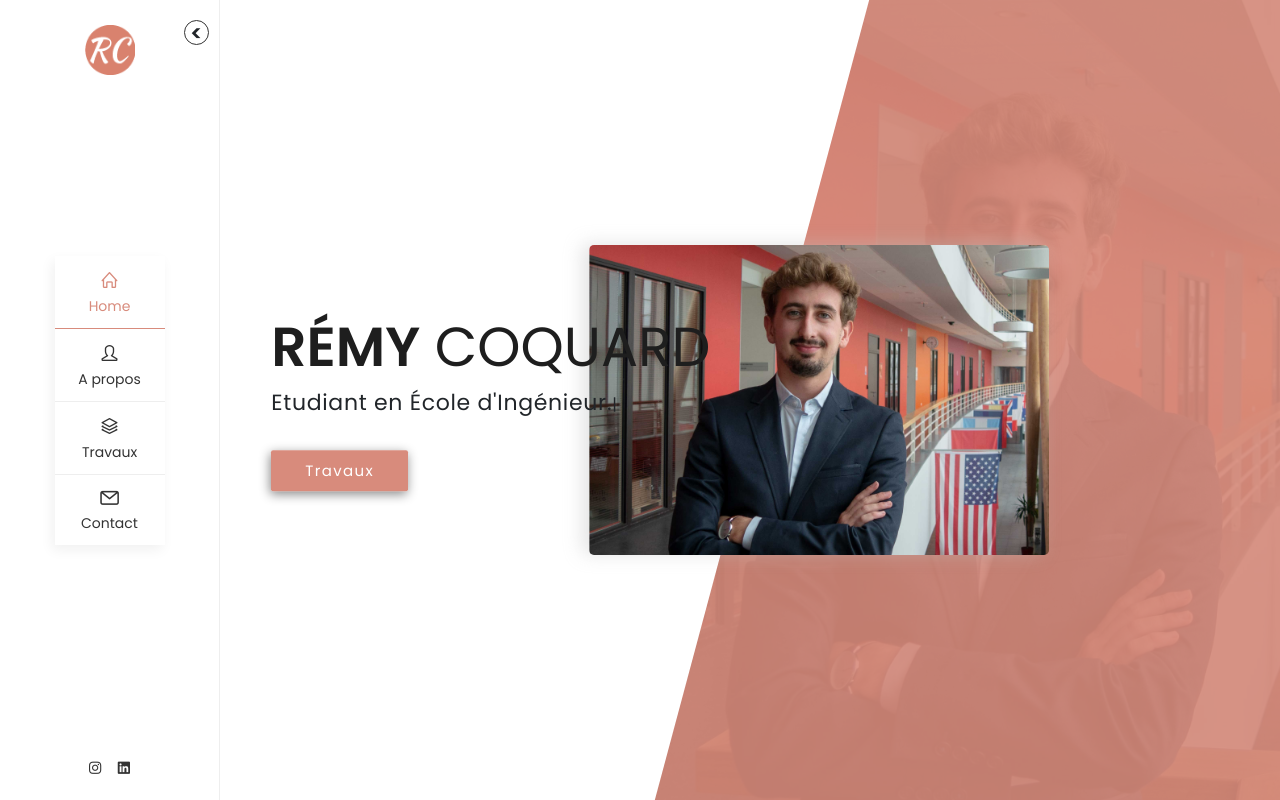
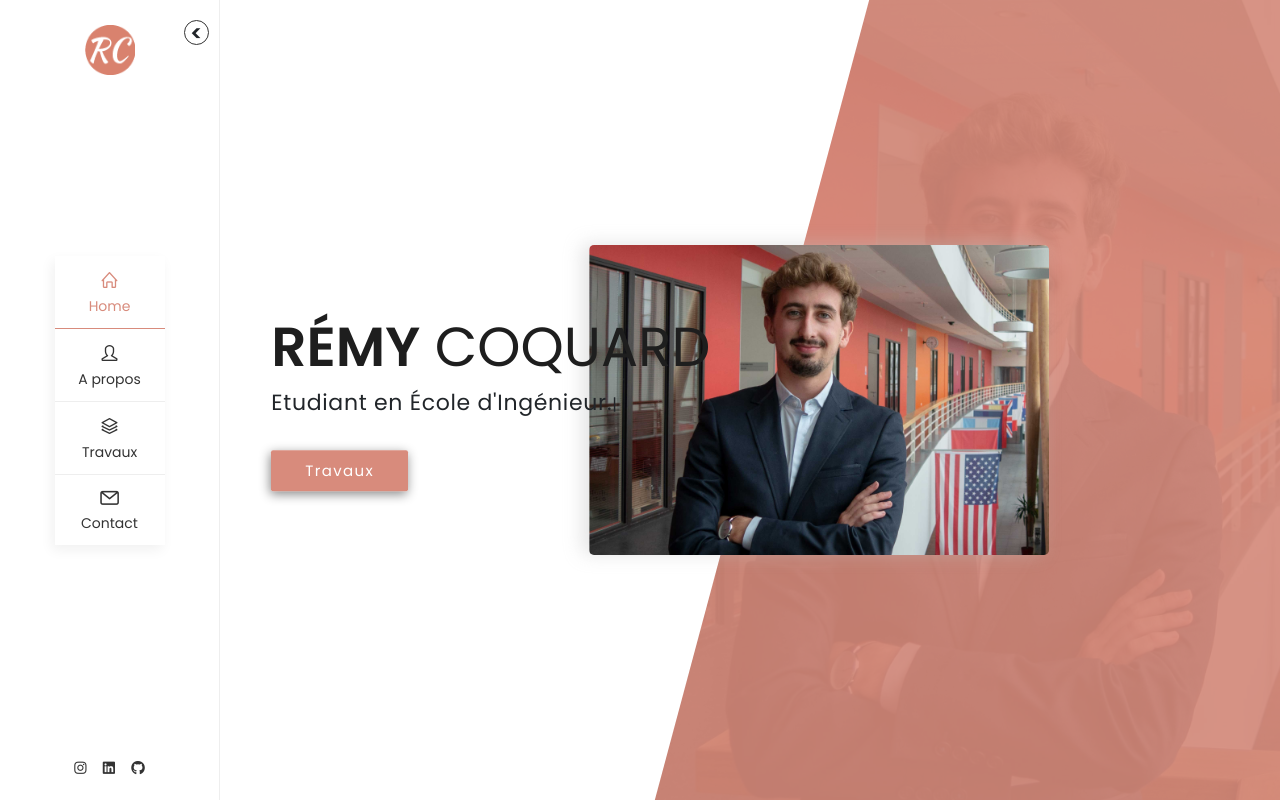
Before and after one commit to RemyCo/Site_perso, a plain HTML site: page index.html in a window 1280 px wide. Drawn offline with Linux system fonts and the light colour scheme; files whose address does not match are found by name.

Commit message:
Add Github link account in navbar

```diff
--- a/index.html
+++ b/index.html
@@ -84,6 +84,7 @@
                 <div class="social-media">
                     <a href="https://www.instagram.com/remycqrd" target="instagram"><i class="fab fa-instagram"></i></a> <!-- You Can Edit the link here -->
                     <a href="https://www.linkedin.com/in/rémy-coquard-06b690152/" target="linkedIn"><i class="fab fa-linkedin"></i></a> <!-- You Can Edit the link here -->
+                    <a href="https://github.com/RemyCo" target="github"><i class="fab fa-github"></i></a> <!-- You Can Edit the link here -->
                 </div>
                 <div class="collapse-menu">
                     <span class="collapse-icon closed-menu"></span>
```
